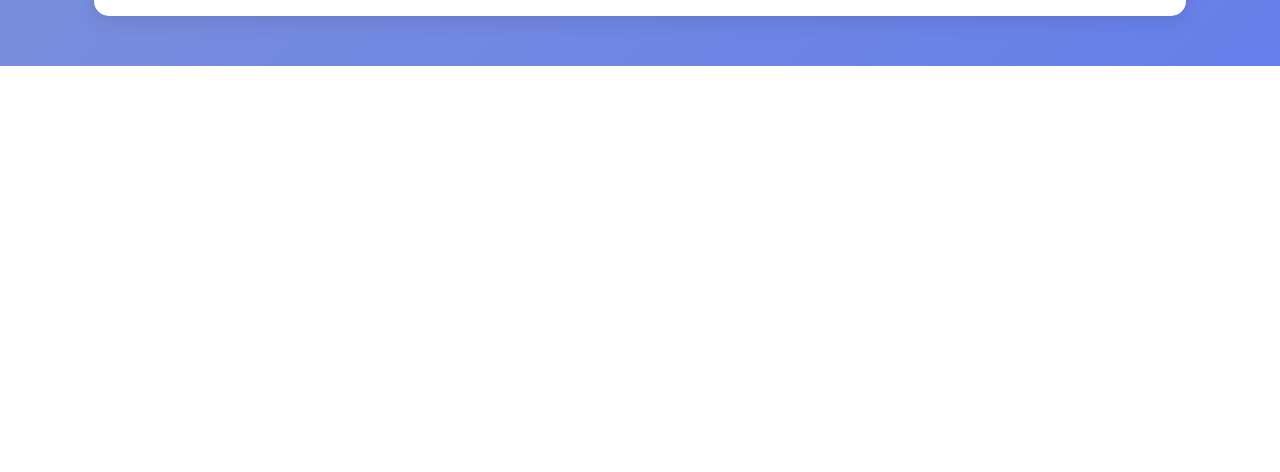
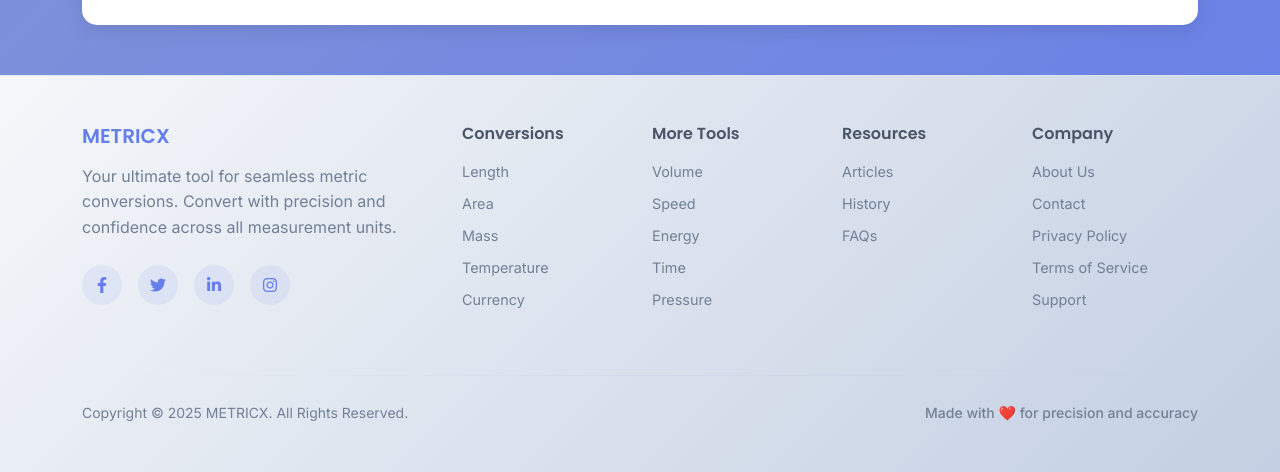
Before and after one commit to FayezRana/Futuristic-Conversion-Website, a plain HTML site: page history.html in a window 1280 px wide. Shown: the part 2827-3299 px from the top of the page. Before the commit the page ends 2893 px from the top, so only its background shows below. Drawn offline with nearby package versions, Linux system fonts and the light colour scheme.

Commit message:
first comment

```diff
--- a/history.html
+++ b/history.html
@@ -141,7 +141,7 @@
         </ul>
       </div>
     </div>
-
+  </div>
 
   <div class="container border-0 my-5 rounded-4">
     <div class="history-section row align-items-center g-4">
@@ -192,6 +192,71 @@
     </div>
   </div>
 
+  <footer class="py-5">
+    <div class="container">
+      <div class="row">
+        <div class="col-lg-4 col-md-6 mb-4">
+          <h5 class="footer-title">METRICX</h5>
+          <p class="footer-text">Your ultimate tool for seamless metric conversions. Convert with precision and
+            confidence across all measurement units.</p>
+          <div class="social-links">
+            <a href="#" class="social-link me-3"><i class="fab fa-facebook-f"></i></a>
+            <a href="#" class="social-link me-3"><i class="fab fa-twitter"></i></a>
+            <a href="#" class="social-link me-3"><i class="fab fa-linkedin-in"></i></a>
+            <a href="#" class="social-link"><i class="fab fa-instagram"></i></a>
+          </div>
+        </div>
+        <div class="col-lg-2 col-md-6 mb-4">
+          <h6 class="footer-subtitle">Conversions</h6>
+          <ul class="footer-links">
+            <li><a href="./length.html">Length</a></li>
+            <li><a href="./area.html">Area</a></li>
+            <li><a href="./Mass.html">Mass</a></li>
+            <li><a href="./Temperature.html">Temperature</a></li>
+            <li><a href="./currency.html">Currency</a></li>
+          </ul>
+        </div>
+        <div class="col-lg-2 col-md-6 mb-4">
+          <h6 class="footer-subtitle">More Tools</h6>
+          <ul class="footer-links">
+            <li><a href="./volume.html">Volume</a></li>
+            <li><a href="./Speed.html">Speed</a></li>
+            <li><a href="./Energy.html">Energy</a></li>
+            <li><a href="./Time.html">Time</a></li>
+            <li><a href="./pressure.html">Pressure</a></li>
+          </ul>
+        </div>
+        <div class="col-lg-2 col-md-6 mb-4">
+          <h6 class="footer-subtitle">Resources</h6>
+          <ul class="footer-links">
+            <li><a href="./articles.html">Articles</a></li>
+            <li><a href="./history.html">History</a></li>
+            <li><a href="./faqs.html">FAQs</a></li>
+          </ul>
+        </div>
+        <div class="col-lg-2 col-md-6 mb-4">
+          <h6 class="footer-subtitle">Company</h6>
+          <ul class="footer-links">
+            <li><a href="./about.html">About Us</a></li>
+            <li><a href="./contact.html">Contact</a></li>
+            <li><a href="./privacy.html">Privacy Policy</a></li>
+            <li><a href="./terms.html">Terms of Service</a></li>
+            <li><a href="./support.html">Support</a></li>
+          </ul>
+        </div>
+      </div>
+      <hr class="footer-divider">
+      <div class="row align-items-center">
+        <div class="col-md-6">
+          <small class="footer-copyright">Copyright &copy; 2025 METRICX. All Rights Reserved.</small>
+        </div>
+        <div class="col-md-6 text-md-end">
+          <small class="footer-made-with">Made with ❤️ for precision and accuracy</small>
+        </div>
+      </div>
+    </div>
+  </footer>
+
   <script src="https://cdn.jsdelivr.net/npm/bootstrap@5.3.0/dist/js/bootstrap.bundle.min.js"></script>
   <script src="https://unpkg.com/aos@2.3.1/dist/aos.js"></script>
   <script src="https://cdn.jsdelivr.net/npm/particles.js@2.0.0/particles.min.js"></script>
```
Also changed, not shown: contact.html (+2 -3 lines). Lines whose indentation alone changed are shown as unchanged.
